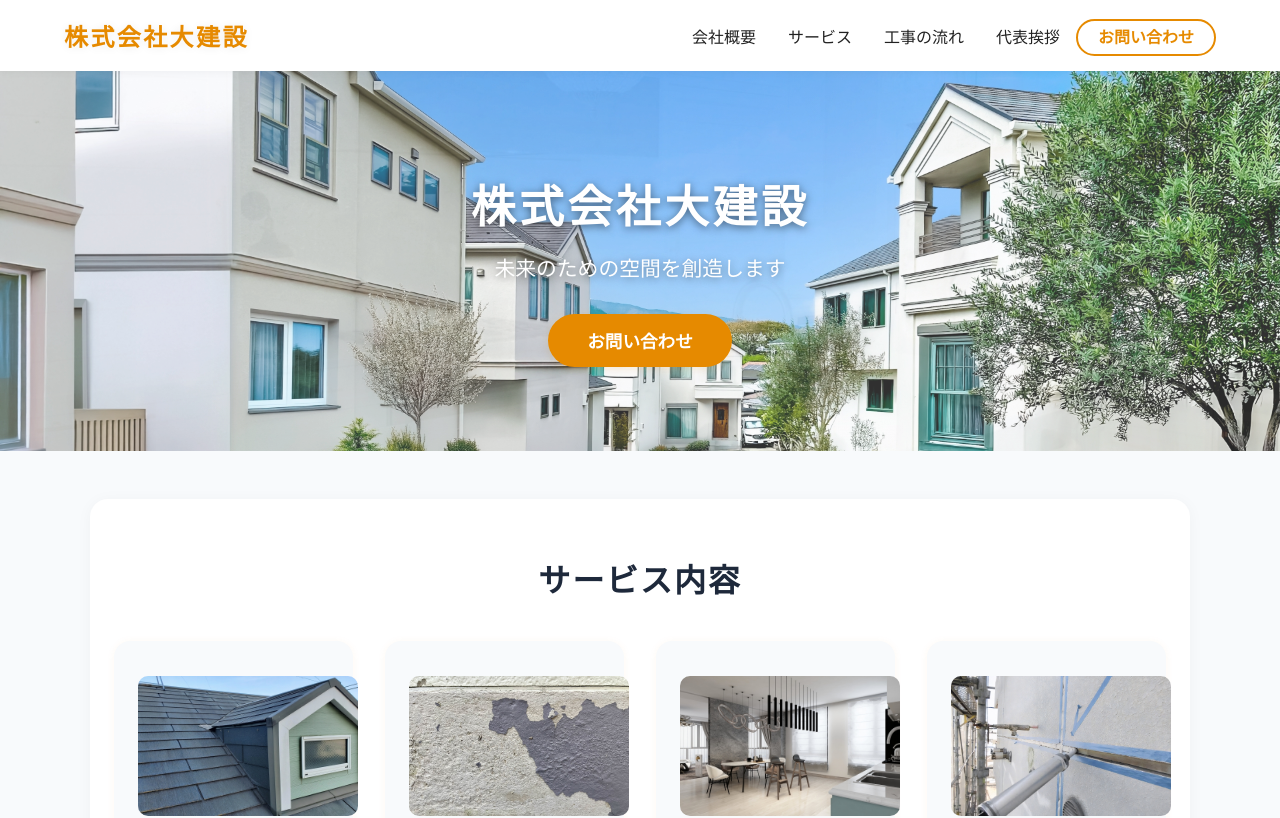
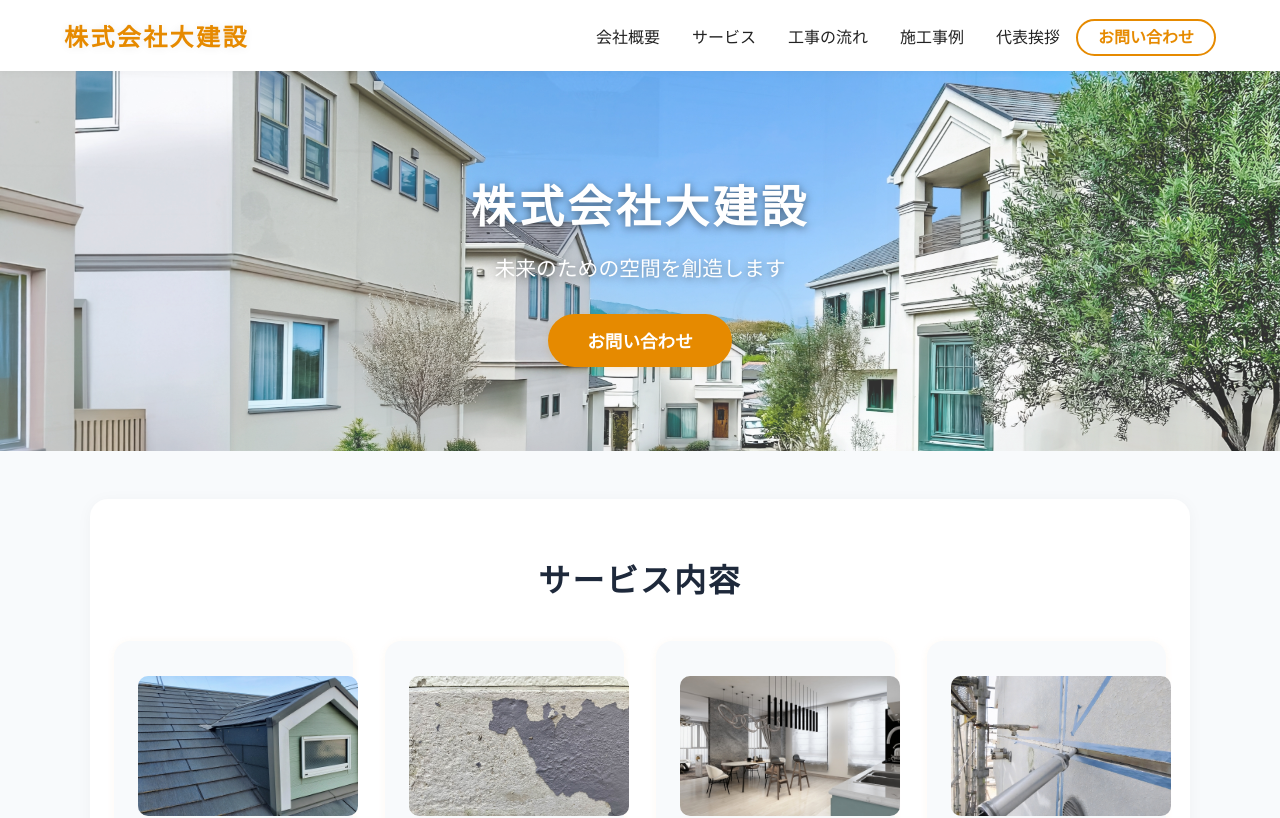
Before and after one commit to koteharyu/daiken_hp, a Next.js app: page / in a window 1280 px wide. Shown: the top 818 px of the page. Built offline with nearby package versions, Linux system fonts and the light colour scheme.

Commit message:
メニューに施工事例を追加

```diff
--- a/src/app/layout.tsx
+++ b/src/app/layout.tsx
@@ -63,6 +63,7 @@ export default function RootLayout({
               <a href="#about">会社概要</a>
               <a href="#services">サービス</a>
               <a href="#flow">工事の流れ</a>
+              <a href="#cases">施工事例</a>
               <a href="#greeting">代表挨拶</a>
               <a href="#contact" className={styles.contactBtn}>お問い合わせ</a>
             </nav>
```
